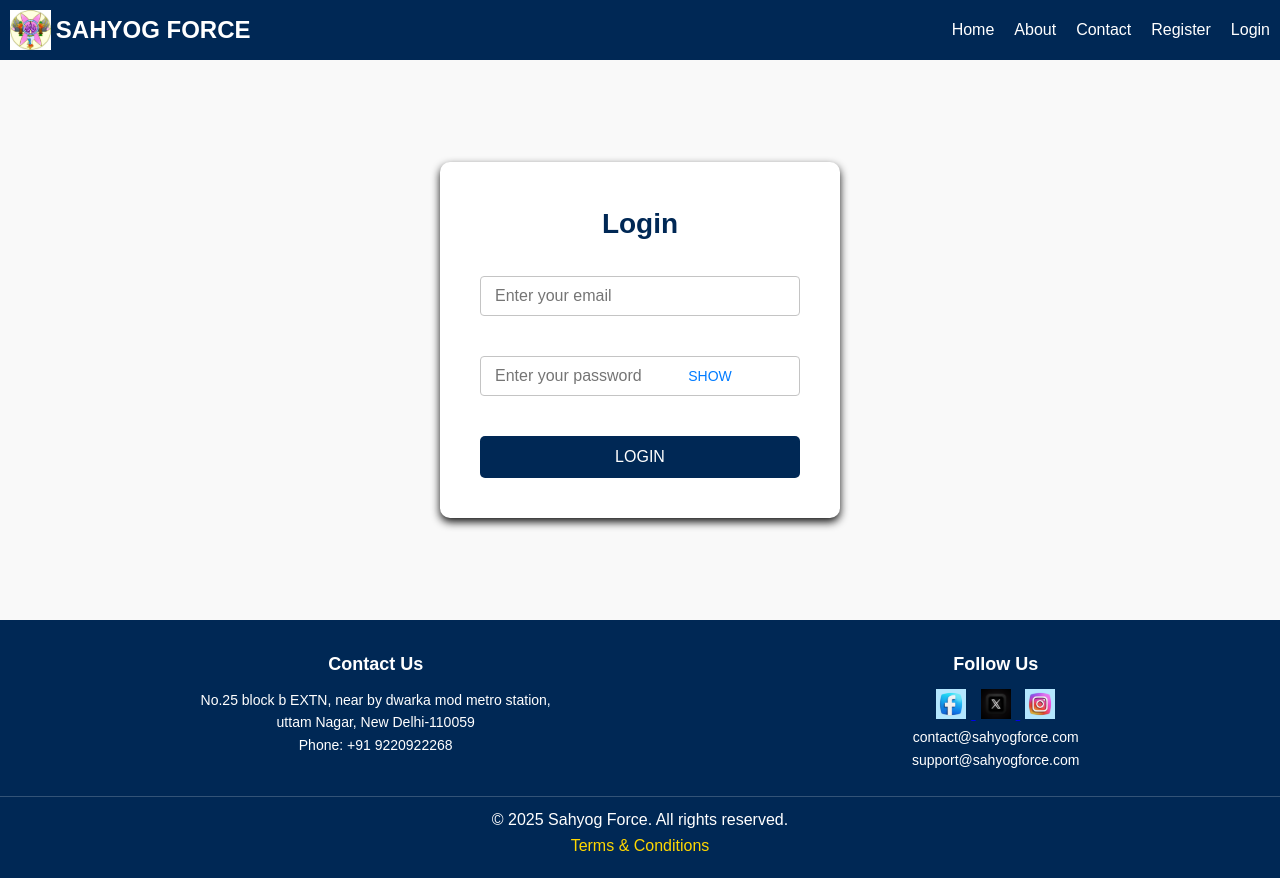
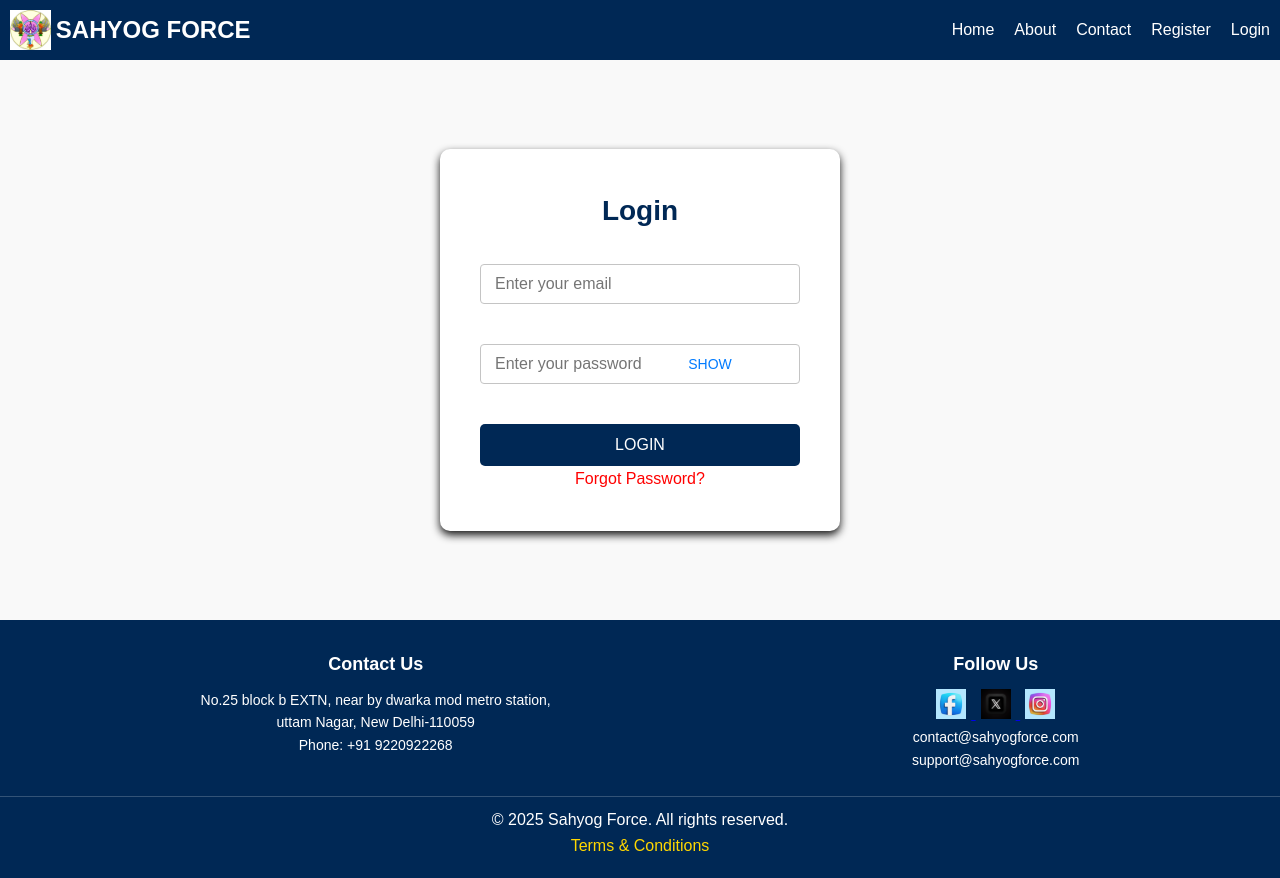
Before and after one commit to ayushmishra25/Tours-and-Travels, a React (Vite) app in the folder Frontend/: page /login in a window 1280 px wide. Built offline with nearby package versions, Linux system fonts and the light colour scheme.

Commit message:
added forget password link

```diff
--- a/Frontend/src/pages/Login.jsx
+++ b/Frontend/src/pages/Login.jsx
@@ -118,6 +118,7 @@ const Login = () => {
           </div>
 
           <button type="submit" className="login-btn">Login</button>
+          <a href="/forgot-password" style={{ textDecoration: 'none', color:'red' }}>Forgot Password?</a>
         </form>
       </div>
     </div>
```
